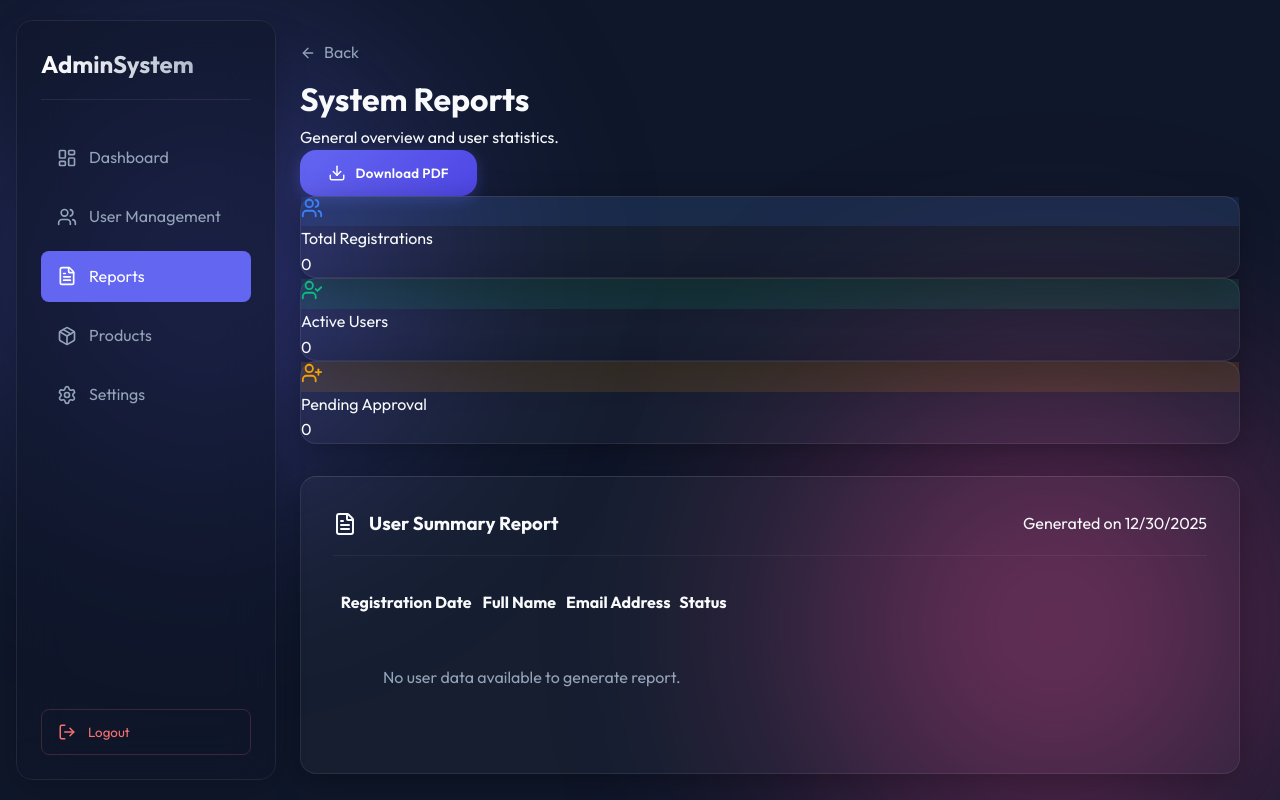
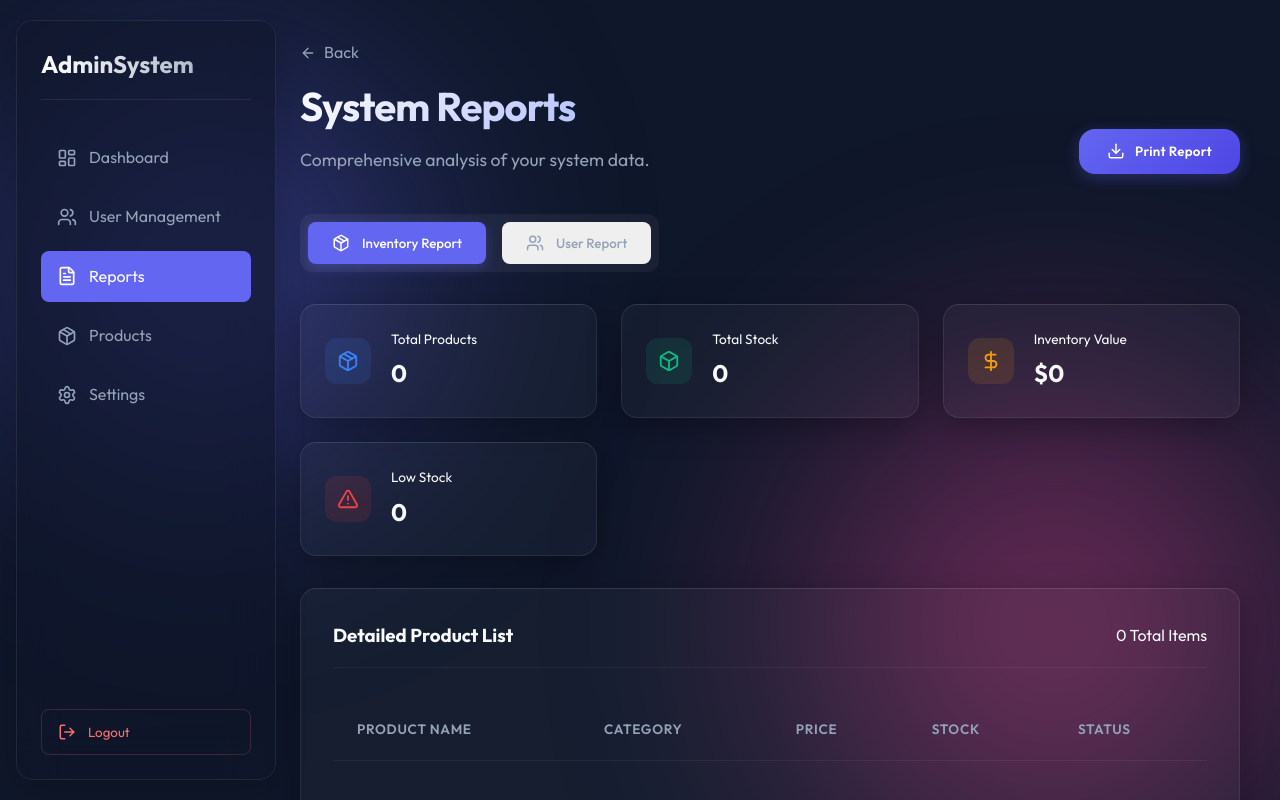
Before and after one commit to danithu17/management-system, a React (Vite) app: page /reports in a window 1280 px wide. Shown: the top 800 px of the page. Built offline with nearby package versions, Linux system fonts and the light colour scheme; sample sign-in values are in the browser's storage.

Commit message:
Fix report feature and styling errors

```diff
--- a/src/index.css
+++ b/src/index.css
@@ -210,3 +210,149 @@ input, button { outline: none; }
 .delay-1 { animation-delay: 0.1s; }
 .delay-2 { animation-delay: 0.2s; }
 .delay-3 { animation-delay: 0.3s; }
+
+/* Data Tables */
+.data-table {
+  width: 100%;
+  border-collapse: separate;
+  border-spacing: 0;
+  margin-top: 1rem;
+}
+
+.data-table th {
+  text-align: left;
+  padding: 1.2rem 1.5rem;
+  font-size: 0.85rem;
+  font-weight: 600;
+  text-transform: uppercase;
+  letter-spacing: 0.05em;
+  color: var(--text-muted);
+  border-bottom: 1px solid var(--glass-border);
+}
+
+.data-table td {
+  padding: 1.2rem 1.5rem;
+  font-size: 0.95rem;
+  border-bottom: 1px solid var(--glass-border);
+  color: var(--text-main);
+  vertical-align: middle;
+}
+
+.data-table tr:last-child td {
+  border-bottom: none;
+}
+
+.data-table tr:hover td {
+  background: rgba(255, 255, 255, 0.02);
+}
+
+/* Badges */
+.status-badge {
+  display: inline-flex;
+  align-items: center;
+  padding: 0.35rem 0.85rem;
+  border-radius: 99px;
+  font-size: 0.75rem;
+  font-weight: 600;
+  text-transform: capitalize;
+}
+
+.status-badge.success {
+  background: rgba(16, 185, 129, 0.1);
+  color: #10b981;
+  border: 1px solid rgba(16, 185, 129, 0.2);
+}
+
+.status-badge.warning {
+  background: rgba(245, 158, 11, 0.1);
+  color: #f59e0b;
+  border: 1px solid rgba(245, 158, 11, 0.2);
+}
+
+.status-badge.danger {
+  background: rgba(239, 68, 68, 0.1);
+  color: #ef4444;
+  border: 1px solid rgba(239, 68, 68, 0.2);
+}
+
+.badge {
+  display: inline-block;
+  padding: 0.2rem 0.6rem;
+  background: var(--glass-highlight);
+  border: 1px solid var(--glass-border);
+  border-radius: 6px;
+  font-size: 0.8rem;
+  color: var(--text-muted);
+}
+
+/* Layout Elements */
+.page-header {
+  display: flex;
+  justify-content: space-between;
+  align-items: flex-end;
+  margin-bottom: 2.5rem;
+}
+
+.header-content h1 {
+  font-size: 2.5rem;
+  font-weight: 700;
+  background: linear-gradient(135deg, #fff 0%, #a5b4fc 100%);
+  -webkit-background-clip: text;
+  background-clip: text;
+  -webkit-text-fill-color: transparent;
+  letter-spacing: -0.02em;
+}
+
+.subtitle {
+  color: var(--text-muted);
+  font-size: 1.1rem;
+  margin-top: 0.5rem;
+}
+
+.stats-grid {
+  display: grid;
+  grid-template-columns: repeat(auto-fit, minmax(220px, 1fr));
+  gap: 1.5rem;
+  margin-bottom: 2rem;
+}
+
+.stat-card {
+  padding: 1.5rem;
+  display: flex;
+  align-items: center;
+  gap: 1.25rem;
+}
+
+.stat-icon-wrapper {
+  padding: 12px;
+  border-radius: 12px;
+  display: flex;
+  align-items: center;
+  justify-content: center;
+}
+
+.stat-info {
+  flex: 1;
+}
+
+.stat-label {
+  font-size: 0.85rem;
+  display: block;
+  margin-bottom: 0.25rem;
+}
+
+.stat-value {
+  font-size: 1.5rem;
+  font-weight: 700;
+}
+
+/* Print Styles */
+@media print {
+  body {
+    background: white;
+    color: black;
+  }
+  .no-print {
+    display: none !important;
+  }
+}
--- a/src/pages/Reports.jsx
+++ b/src/pages/Reports.jsx
@@ -1,20 +1,26 @@
-import React from 'react';
-import { FileText, Download, Users, UserCheck, UserPlus, ArrowLeft } from 'lucide-react';
+import React, { useState } from 'react';
+import { FileText, Download, Users, UserCheck, UserPlus, ArrowLeft, Package, Box, DollarSign, AlertTriangle } from 'lucide-react';
 import { useAuth } from '../context/AuthContext';
 import { useNavigate } from 'react-router-dom';
 
 const Reports = () => {
   const { pendingUsers } = useAuth();
   const navigate = useNavigate();
+  const [activeTab, setActiveTab] = useState('inventory'); // 'inventory' or 'users'
 
+  const [products] = useState(() => {
+    const saved = localStorage.getItem('products');
+    return saved ? JSON.parse(saved) : [];
+  });
+
+  // User Stats
   const approvedUsers = pendingUsers.filter(u => u.status === 'approved');
   const actualPending = pendingUsers.filter(u => u.status === 'pending');
 
-  const stats = [
-    { label: 'Total Registrations', value: pendingUsers.length, icon: Users, color: '#3b82f6' },
-    { label: 'Active Users', value: approvedUsers.length, icon: UserCheck, color: '#10b981' },
-    { label: 'Pending Approval', value: actualPending.length, icon: UserPlus, color: '#f59e0b' },
-  ];
+  // Product Stats
+  const totalStock = products.reduce((sum, p) => sum + (p.stock || 0), 0);
+  const totalValue = products.reduce((sum, p) => sum + ((p.price || 0) * (p.stock || 0)), 0);
+  const lowStockItems = products.filter(p => p.stock < 5);
 
   const handlePrint = () => {
     window.print();
@@ -22,73 +28,121 @@ const Reports = () => {
 
   return (
     <div className="reports-page">
-      <header className="page-header animate-in">
+      <header className="page-header animate-in no-print">
         <div className="header-content">
           <div className="breadcrumb" onClick={() => navigate(-1)} style={{ cursor: 'pointer', display: 'flex', alignItems: 'center', gap: '0.5rem', color: 'var(--text-muted)', marginBottom: '0.5rem' }}>
             <ArrowLeft size={16} />
             <span>Back</span>
           </div>
           <h1>System Reports</h1>
-          <p className="subtitle">General overview and user statistics.</p>
+          <p className="subtitle">Comprehensive analysis of your system data.</p>
         </div>
-        <button className="btn-primary no-print" onClick={handlePrint}>
+        <button className="btn-primary" onClick={handlePrint}>
           <Download size={18} />
-          <span>Download PDF</span>
+          <span>Print Report</span>
         </button>
       </header>
 
-      <div className="stats-grid animate-in delay-1">
-        {stats.map((stat, index) => (
-          <div key={index} className="glass-panel stat-card">
-            <div className="stat-icon-wrapper" style={{ background: `${stat.color}20`, color: stat.color }}>
-              <stat.icon size={22} />
+      <div className="report-tabs no-print animate-in delay-1">
+        <button
+          className={`tab-btn ${activeTab === 'inventory' ? 'active' : ''}`}
+          onClick={() => setActiveTab('inventory')}
+        >
+          <Package size={18} />
+          Inventory Report
+        </button>
+        <button
+          className={`tab-btn ${activeTab === 'users' ? 'active' : ''}`}
+          onClick={() => setActiveTab('users')}
+        >
+          <Users size={18} />
+          User Report
+        </button>
+      </div>
+
+      {/* Print-only Header */}
+      <div className="print-header only-print">
+        <h1>{activeTab === 'inventory' ? 'Inventory Management Report' : 'User Management Report'}</h1>
+        <p>Generated on {new Date().toLocaleString()}</p>
+        <hr />
+      </div>
+
+      {activeTab === 'inventory' ? (
+        <div className="report-content animate-in delay-2">
+          <div className="stats-grid">
+            <div className="glass-panel stat-card">
+              <div className="stat-icon-wrapper" style={{ background: '#3b82f620', color: '#3b82f6' }}>
+                <Package size={22} />
               </div>
               <div className="stat-info">
-              <span className="stat-label text-muted">{stat.label}</span>
-              <div className="stat-value text-gradient">{stat.value}</div>
+                <span className="stat-label text-muted">Total Products</span>
+                <div className="stat-value text-gradient">{products.length}</div>
               </div>
             </div>
-        ))}
+            <div className="glass-panel stat-card">
+              <div className="stat-icon-wrapper" style={{ background: '#10b98120', color: '#10b981' }}>
+                <Box size={22} />
+              </div>
+              <div className="stat-info">
+                <span className="stat-label text-muted">Total Stock</span>
+                <div className="stat-value text-gradient">{totalStock}</div>
+              </div>
+            </div>
+            <div className="glass-panel stat-card">
+              <div className="stat-icon-wrapper" style={{ background: '#f59e0b20', color: '#f59e0b' }}>
+                <DollarSign size={22} />
+              </div>
+              <div className="stat-info">
+                <span className="stat-label text-muted">Inventory Value</span>
+                <div className="stat-value text-gradient">${totalValue.toLocaleString()}</div>
+              </div>
+            </div>
+            <div className="glass-panel stat-card">
+              <div className="stat-icon-wrapper" style={{ background: '#ef444420', color: '#ef4444' }}>
+                <AlertTriangle size={22} />
+              </div>
+              <div className="stat-info">
+                <span className="stat-label text-muted">Low Stock</span>
+                <div className="stat-value text-gradient">{lowStockItems.length}</div>
+              </div>
+            </div>
           </div>
 
-      <div className="glass-panel report-section animate-in delay-2">
+          <div className="glass-panel report-section">
             <div className="section-header">
-          <div style={{ display: 'flex', alignItems: 'center', gap: '0.75rem' }}>
-            <FileText className="text-primary" />
-            <h3>User Summary Report</h3>
+              <h3>Detailed Product List</h3>
+              <span className="text-muted no-print">{products.length} Total Items</span>
             </div>
-          <span className="text-muted">Generated on {new Date().toLocaleDateString()}</span>
-        </div>
-
             <div className="report-table-wrapper">
               <table className="data-table">
                 <thead>
                   <tr>
-                <th>Registration Date</th>
-                <th>Full Name</th>
-                <th>Email Address</th>
+                    <th>Product Name</th>
+                    <th>Category</th>
+                    <th>Price</th>
+                    <th>Stock</th>
                     <th>Status</th>
                   </tr>
                 </thead>
                 <tbody>
-              {pendingUsers.length > 0 ? (
-                // Sort by latest
-                [...pendingUsers].reverse().map(user => (
-                  <tr key={user.id}>
-                    <td>{new Date(user.createdAt).toLocaleDateString()}</td>
-                    <td>{user.name}</td>
-                    <td>{user.email}</td>
+                  {products.length > 0 ? (
+                    products.map(product => (
+                      <tr key={product.id}>
+                        <td>{product.name}</td>
+                        <td>{product.category}</td>
+                        <td>${parseFloat(product.price).toFixed(2)}</td>
+                        <td>{product.stock}</td>
                         <td>
-                      <span className={`status-badge ${user.status === 'approved' ? 'success' : 'warning'}`}>
-                        {user.status.charAt(0).toUpperCase() + user.status.slice(1)}
+                          <span className={`status-badge ${product.stock > 0 ? 'success' : 'danger'}`}>
+                            {product.stock > 0 ? 'In Stock' : 'Out of Stock'}
                           </span>
                         </td>
                       </tr>
                     ))
                   ) : (
                     <tr>
-                  <td colSpan="4" style={{ textAlign: 'center', padding: '3rem', color: 'var(--text-muted)' }}>
-                    No user data available to generate report.
+                      <td colSpan="5" style={{ textAlign: 'center', padding: '3rem', color: 'var(--text-muted)' }}>
+                        No product data available.
                       </td>
                     </tr>
                   )}
@@ -96,11 +150,120 @@ const Reports = () => {
               </table>
             </div>
           </div>
+        </div>
+      ) : (
+        <div className="report-content animate-in delay-2">
+          <div className="stats-grid">
+            <div className="glass-panel stat-card">
+              <div className="stat-icon-wrapper" style={{ background: '#3b82f620', color: '#3b82f6' }}>
+                <Users size={22} />
+              </div>
+              <div className="stat-info">
+                <span className="stat-label text-muted">Total Users</span>
+                <div className="stat-value text-gradient">{pendingUsers.length}</div>
+              </div>
+            </div>
+            <div className="glass-panel stat-card">
+              <div className="stat-icon-wrapper" style={{ background: '#10b98120', color: '#10b981' }}>
+                <UserCheck size={22} />
+              </div>
+              <div className="stat-info">
+                <span className="stat-label text-muted">Active Users</span>
+                <div className="stat-value text-gradient">{approvedUsers.length}</div>
+              </div>
+            </div>
+            <div className="glass-panel stat-card">
+              <div className="stat-icon-wrapper" style={{ background: '#f59e0b20', color: '#f59e0b' }}>
+                <UserPlus size={22} />
+              </div>
+              <div className="stat-info">
+                <span className="stat-label text-muted">Pending</span>
+                <div className="stat-value text-gradient">{actualPending.length}</div>
+              </div>
+            </div>
+          </div>
+
+          <div className="glass-panel report-section">
+            <div className="section-header">
+              <h3>User Registration Summary</h3>
+              <span className="text-muted no-print">{pendingUsers.length} Total Registered</span>
+            </div>
+            <div className="report-table-wrapper">
+              <table className="data-table">
+                <thead>
+                  <tr>
+                    <th>Reg. Date</th>
+                    <th>Name</th>
+                    <th>Email</th>
+                    <th>Role</th>
+                    <th>Status</th>
+                  </tr>
+                </thead>
+                <tbody>
+                  {pendingUsers.length > 0 ? (
+                    [...pendingUsers].reverse().map(user => (
+                      <tr key={user.id}>
+                        <td>{new Date(user.createdAt).toLocaleDateString()}</td>
+                        <td>{user.name}</td>
+                        <td>{user.email}</td>
+                        <td>{user.role || 'User'}</td>
+                        <td>
+                          <span className={`status-badge ${user.status === 'approved' ? 'success' : 'warning'}`}>
+                            {user.status}
+                          </span>
+                        </td>
+                      </tr>
+                    ))
+                  ) : (
+                    <tr>
+                      <td colSpan="5" style={{ textAlign: 'center', padding: '3rem', color: 'var(--text-muted)' }}>
+                        No user data available.
+                      </td>
+                    </tr>
+                  )}
+                </tbody>
+              </table>
+            </div>
+          </div>
+        </div>
+      )}
 
       <style>{`
         .reports-page {
           max-width: 1000px;
           margin: 0 auto;
+        }
+
+        .report-tabs {
+          display: flex;
+          gap: 1rem;
+          margin-bottom: 2rem;
+          background: rgba(255, 255, 255, 0.05);
+          padding: 0.5rem;
+          border-radius: 12px;
+          width: fit-content;
+        }
+
+        .tab-btn {
+          display: flex;
+          align-items: center;
+          gap: 0.75rem;
+          padding: 0.75rem 1.5rem;
+          border-radius: 8px;
+          color: var(--text-muted);
+          transition: 0.3s;
+          font-weight: 500;
+        }
+
+        .tab-btn:hover {
+          color: white;
+          background: rgba(255, 255, 255, 0.05);
+        }
+
+        .tab-btn.active {
+          background: var(--primary);
+          color: white;
+          box-shadow: 0 4px 12px rgba(99, 102, 241, 0.3);
         }
 
         .section-header {
@@ -114,30 +277,42 @@ const Reports = () => {
 
         .report-section {
           padding: 2rem;
-          margin-top: 2rem;
+          margin-top: 1rem;
         }
 
-        .report-table-wrapper {
-          overflow-x: auto;
+        .only-print {
+          display: none;
         }
 
         @media print {
-          .no-print, .sidebar, .breadcrumb {
+          .no-print {
             display: none !important;
           }
-          .main-content {
-            margin-left: 0 !important;
+          .only-print {
+            display: block !important;
+          }
+          .reports-page {
+            max-width: 100% !important;
             padding: 0 !important;
           }
           .glass-panel {
-            border: 1px solid #ddd !important;
+            border: 1px solid #eee !important;
             background: white !important;
+            box-shadow: none !important;
             color: black !important;
-            box-shadow: none !important;
+            margin-bottom: 2rem;
           }
           .text-gradient {
             background: none !important;
             -webkit-text-fill-color: black !important;
+            color: black !important;
+          }
+          .status-badge {
+            border: 1px solid #ccc !important;
+            color: black !important;
+          }
+          .data-table th {
+            background: #f5f5f5 !important;
             color: black !important;
           }
           body {
```
Lines whose indentation alone changed are shown as unchanged.
